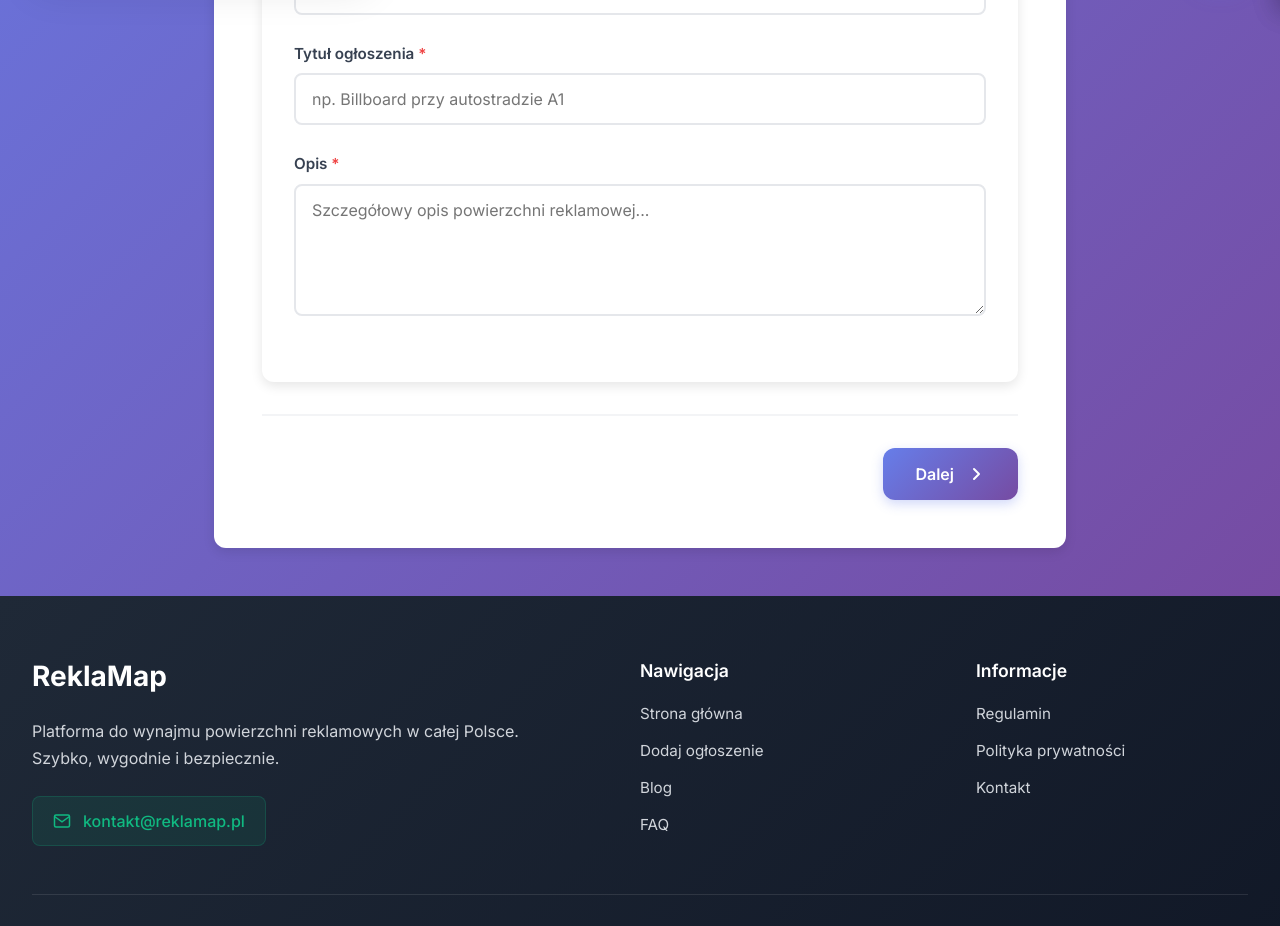
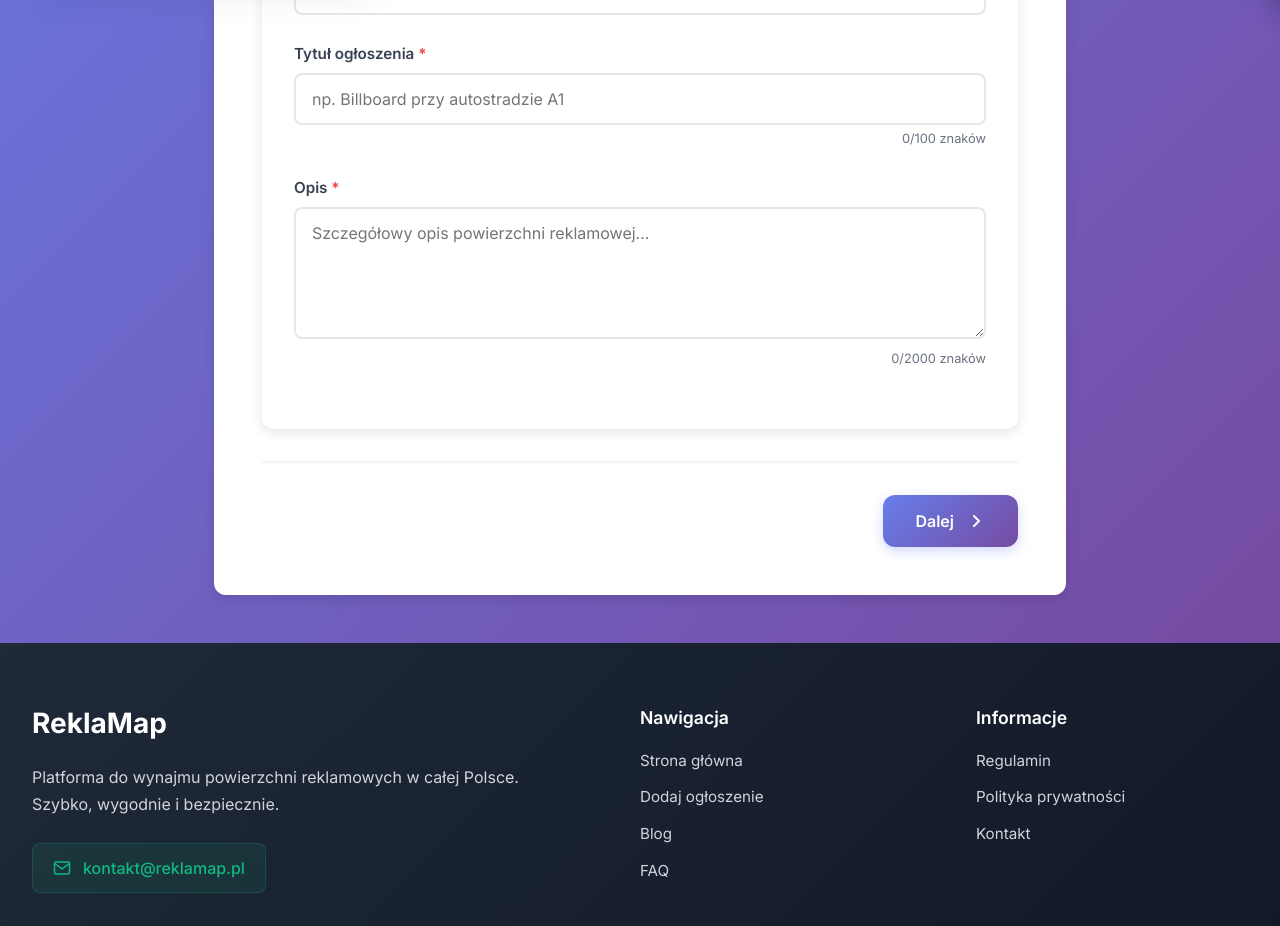
Before and after one commit to abstr4cte/reklamap, a Vue app in the folder frontend/: page /dodaj-powierzchnie-reklamowa in a window 1280 px wide. Shown: the part 788-1714 px from the top of the page. Built offline with nearby package versions, Linux system fonts and the light colour scheme.

Commit message:
corrections

```diff
--- a/frontend/src/views/AddAdPage.vue
+++ b/frontend/src/views/AddAdPage.vue
@@ -743,7 +743,11 @@ onMounted(() => {
               class="form-input"
               :class="{ 'error': errors.title }"
               placeholder="np. Billboard przy autostradzie A1"
+              maxlength="100"
             />
+            <div class="char-counter" :class="{ 'near-limit': formData.title.length > 80 }">
+              {{ formData.title.length }}/100 znaków
+            </div>
             <span v-if="errors.title" class="error-text">{{ errors.title }}</span>
           </div>
 
@@ -755,7 +759,11 @@ onMounted(() => {
               class="form-textarea"
               :class="{ 'error': errors.description }"
               placeholder="Szczegółowy opis powierzchni reklamowej..."
+              maxlength="2000"
             ></textarea>
+            <div class="char-counter" :class="{ 'near-limit': formData.description.length > 1800 }">
+              {{ formData.description.length }}/2000 znaków
+            </div>
             <span v-if="errors.description" class="error-text">{{ errors.description }}</span>
           </div>
         </div>
@@ -953,28 +961,7 @@ onMounted(() => {
         <div v-show="currentStep === 4" class="step-section">
           <h2>Wyposażenie i opcje dodatkowe</h2>
 
-          <div class="checkbox-group">
-            <label class="checkbox-option">
-              <input type="checkbox" v-model="formData.hasLighting" />
-              <span>Podświetlenie</span>
-            </label>
-
-            <label class="checkbox-option">
-              <input type="checkbox" v-model="formData.graphicDesignHelp" />
-              <span>Pomoc przy projekcie graficznym</span>
-            </label>
-
-            <label class="checkbox-option">
-              <input type="checkbox" v-model="formData.priceIncludesPrint" />
-              <span>Cena zawiera druk i montaż</span>
-            </label>
-
-            <label class="checkbox-option">
-              <input type="checkbox" v-model="formData.hasVatInvoice" />
-              <span>Faktura VAT</span>
-            </label>
-          </div>
-
+          <!-- Selecty na górze -->
           <div class="form-group">
             <label class="form-label">Status dostępności</label>
             <select v-model="formData.status" class="form-select">
@@ -1024,6 +1011,29 @@ onMounted(() => {
               <option value="high">Wysokie</option>
             </select>
           </div>
+
+          <!-- Checkboxy na dole -->
+          <div class="checkbox-group">
+            <label class="checkbox-option">
+              <input type="checkbox" v-model="formData.hasLighting" />
+              <span>Podświetlenie</span>
+            </label>
+
+            <label class="checkbox-option">
+              <input type="checkbox" v-model="formData.graphicDesignHelp" />
+              <span>Pomoc przy projekcie graficznym</span>
+            </label>
+
+            <label class="checkbox-option">
+              <input type="checkbox" v-model="formData.priceIncludesPrint" />
+              <span>Cena zawiera druk i montaż</span>
+            </label>
+
+            <label class="checkbox-option">
+              <input type="checkbox" v-model="formData.hasVatInvoice" />
+              <span>Faktura VAT</span>
+            </label>
+          </div>
         </div>
 
         <div v-show="currentStep === 5" class="step-section">
@@ -1987,6 +1997,18 @@ onMounted(() => {
   }
 }
 
+.char-counter {
+  text-align: right;
+  color: #6b7280;
+  font-size: 0.8rem;
+  margin-top: 0.25rem;
+}
+
+.char-counter.near-limit {
+  color: #f59e0b;
+  font-weight: 600;
+}
+
 .date-picker-wrapper {
   position: relative;
   width: 100%;
```
